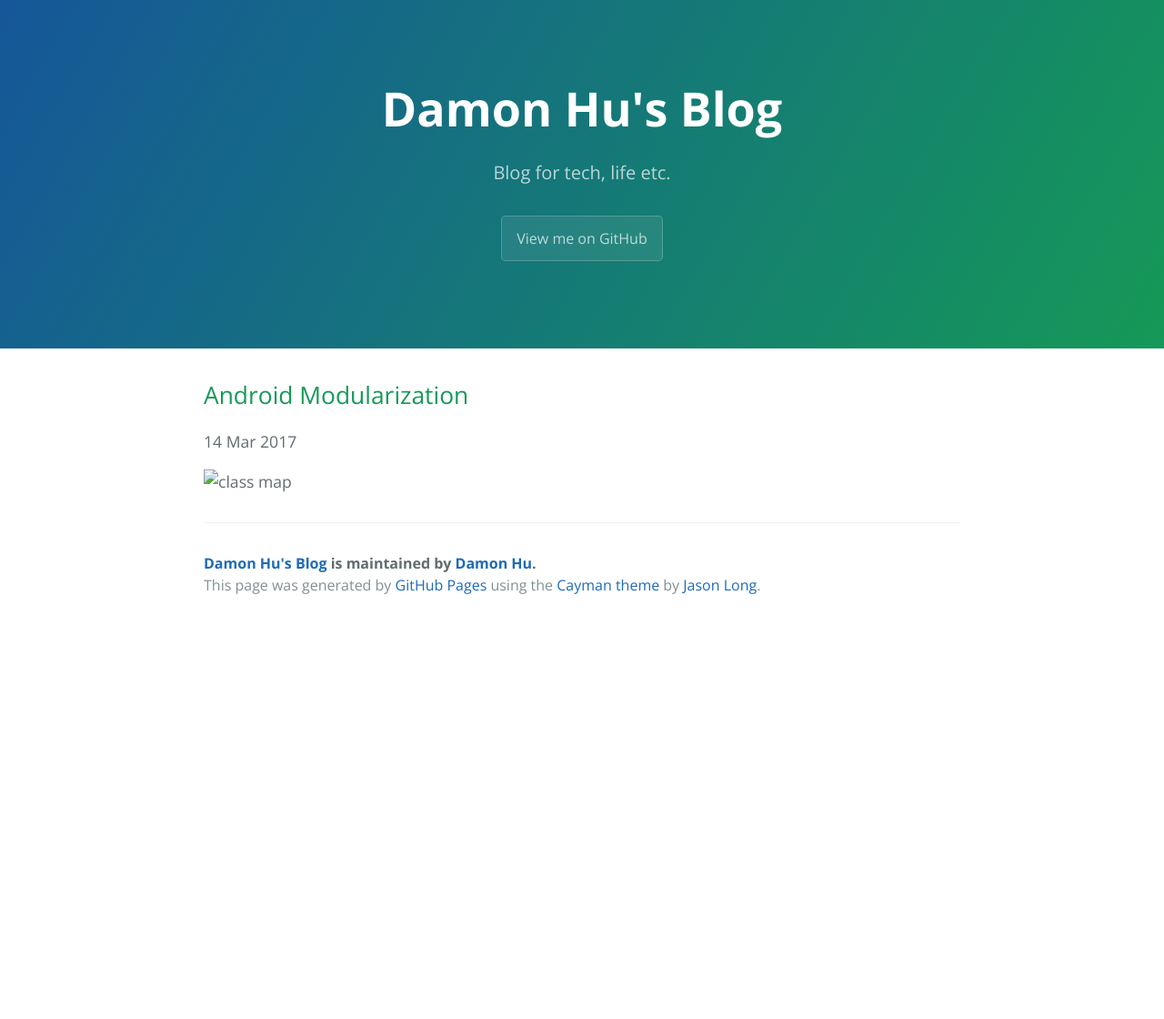
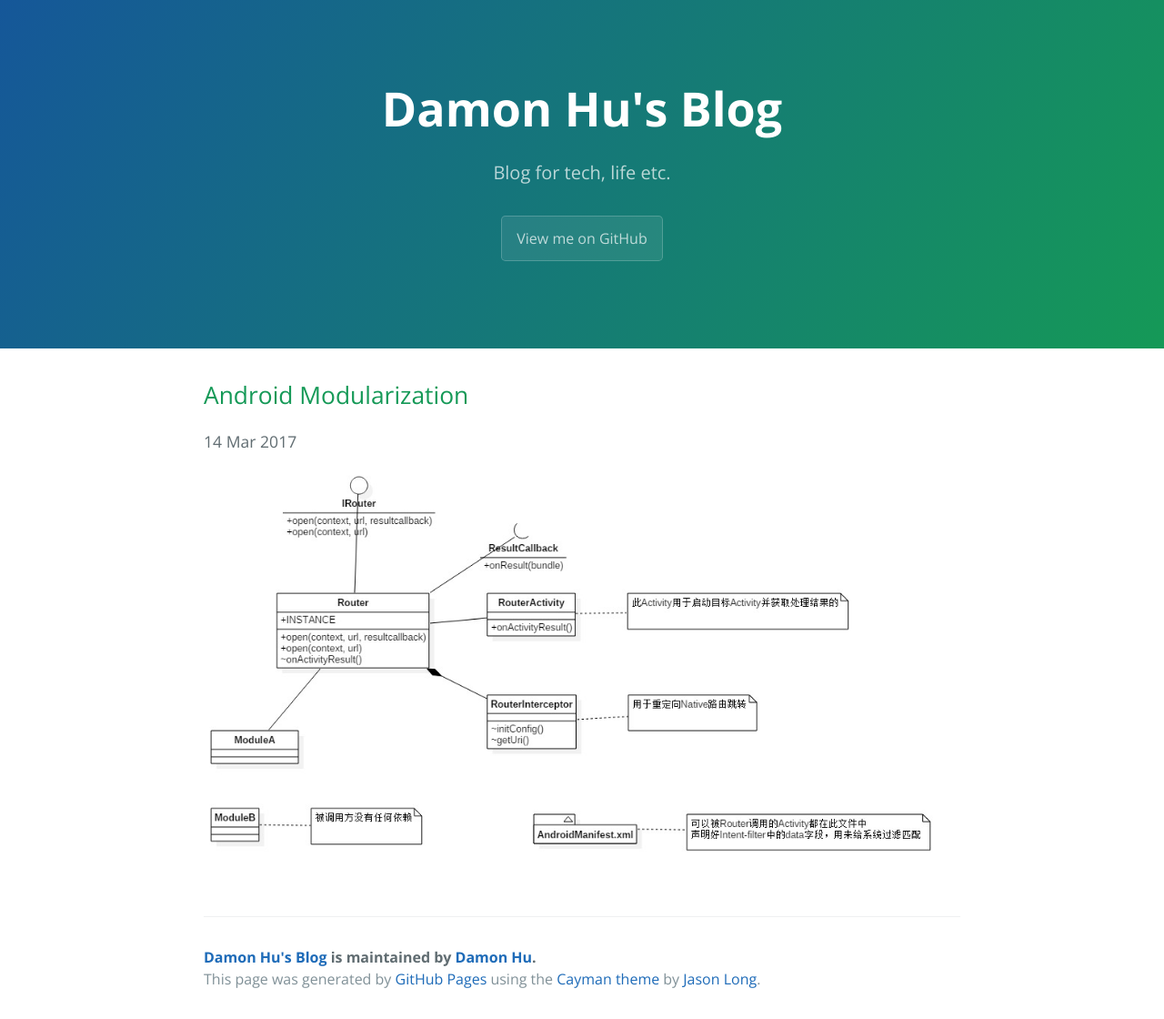
Before and after one commit to dreamhb/dreamhb.github.io, a Jekyll site: the page built from _posts/2017-03-14-Android-Modularization.md, in a window 1280 px wide. Shown: the whole page at 91% size. Built offline with Jekyll 4.4.1, drawn with Linux system fonts in a browser that asks for light colours; comment, search, counter and statistics services are not loaded; before the commit the page ends 900 px from its top, so only the background shows below that.

Commit message:
Update 2017-03-14-Android-Modularization.md
bug fix

```diff
--- a/_posts/2017-03-14-Android-Modularization.md
+++ b/_posts/2017-03-14-Android-Modularization.md
@@ -6,4 +6,4 @@ comments: true
 categories: main
 ---
 
-![class map](../images/RouterUML.jpg)
+![class map](https://github.com/dreamhb/dreamhb.github.io/blob/master/images/RouterUML.jpg)
```
